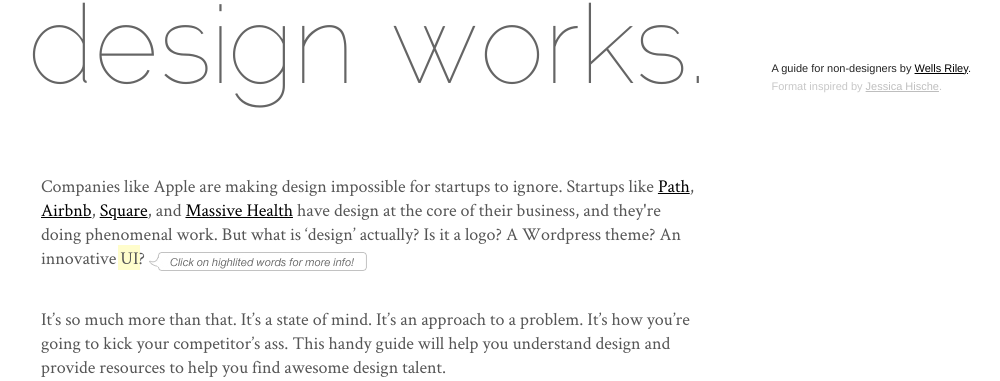
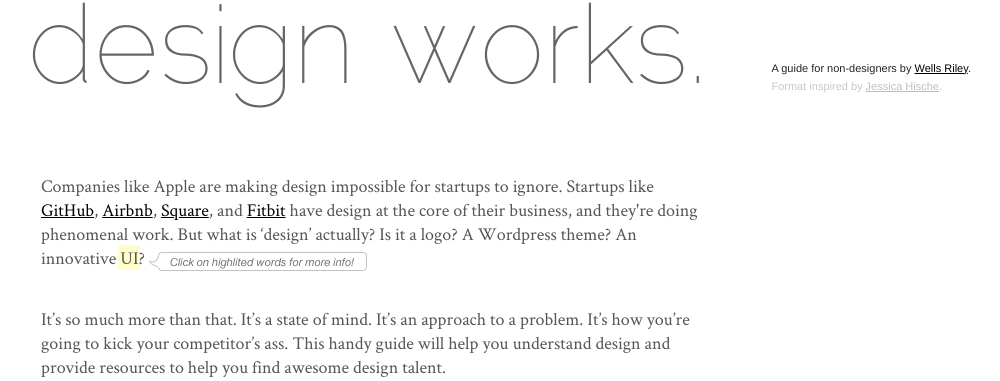
Before and after one commit to raybesiga/startupsthisishowdesignworks.com, a PHP site: page / in a window 1280 px wide. Shown: the part 234-615 px from the top of the page, without its empty margins (109-1109 px from the left). Run offline with PHP 8.4, Linux system fonts and the light colour scheme; data that the repository does not hold is empty; some libraries are stand-ins or nearby versions.

Commit message:
changing up some startup names

```diff
--- a/index.php
+++ b/index.php
@@ -120,7 +120,7 @@ $pageDescription = "A guide to understanding digital & physical product design f
 	</header>
 
 	<div id="section1">
-		<p class="text col4">Companies like Apple are making design impossible for startups to ignore. Startups like <a href="http://path.com" target="blank">Path</a>, <a href="http://airbnb.com" target="_blank">Airbnb</a>, <a href="http://squareup.com" target="_blank">Square</a>, and <a href="http://massivehealth.com" target="_blank">Massive Health</a> have design at the core of their business, and they're doing phenomenal work. But what is ‘design’ actually? Is it a logo? A Wordpress theme? An innovative <a href="./tooltips.php?q=ui" rel="./tooltips.php?q=ui" class="tip">UI</a>? <span id="tooltipNote"></span></p>
+		<p class="text col4">Companies like Apple are making design impossible for startups to ignore. Startups like <a href="http://github.com" target="blank">GitHub</a>, <a href="http://airbnb.com" target="_blank">Airbnb</a>, <a href="http://squareup.com" target="_blank">Square</a>, and <a href="http://fitbit.com" target="_blank">Fitbit</a> have design at the core of their business, and they're doing phenomenal work. But what is ‘design’ actually? Is it a logo? A Wordpress theme? An innovative <a href="./tooltips.php?q=ui" rel="./tooltips.php?q=ui" class="tip">UI</a>? <span id="tooltipNote"></span></p>
 		<p class="text col4">It’s so much more than that. It’s a state of mind. It’s an approach to a problem. It’s how you’re going to kick your competitor’s ass. This handy guide will help you understand design and provide resources to help you find awesome design talent.</p>
 
 		<br class="clear" />
@@ -433,7 +433,7 @@ $pageDescription = "A guide to understanding digital & physical product design f
 
 		<div class="col4">
 			<h3>Startups + designers = ?</h3>
-			<p class="text">For a long time, a pair of co-founders consisted of an executive and an engineer. <b>It worked for Facebook, Microsoft, and <a href="./tooltips.php?q=apple" rel="./tooltips.php?q=apple" class="tip">Apple</a></b>, just to name a few. These companies have excellent designers today, <em>because it’s a necessity they can’t afford to ignore</em>. It seems like design is becoming more and more prevalent in new startups as well – <a href="http://squareup.com" target="_blank">Square</a>, <a href="http://path.com" target="_blank">Path</a>, <a href="http://airbnb.com" target="_blank">Airbnb</a>, and more are pushing the envelope.</p>
+			<p class="text">For a long time, a pair of co-founders consisted of an executive and an engineer. <b>It worked for Facebook, Microsoft, and <a href="./tooltips.php?q=apple" rel="./tooltips.php?q=apple" class="tip">Apple</a></b>, just to name a few. These companies have excellent designers today, <em>because it’s a necessity they can’t afford to ignore</em>. It seems like design is becoming more and more prevalent in new startups as well – <a href="http://squareup.com" target="_blank">Square</a>, <a href="http://fitbit.com" target="_blank">Fitbit</a>, <a href="http://tapbots.com" target="_blank">Tapbots</a>, and more are pushing the envelope.</p>
 			<p><em>Design is becoming a key differentiator</em> for companies to acquire funding, press coverage, <br />and loyal users.</p>
 
 			<h3 style="margin-top:40px;color:#ed1c24;">I think it’s time to shake things up a bit.
```
